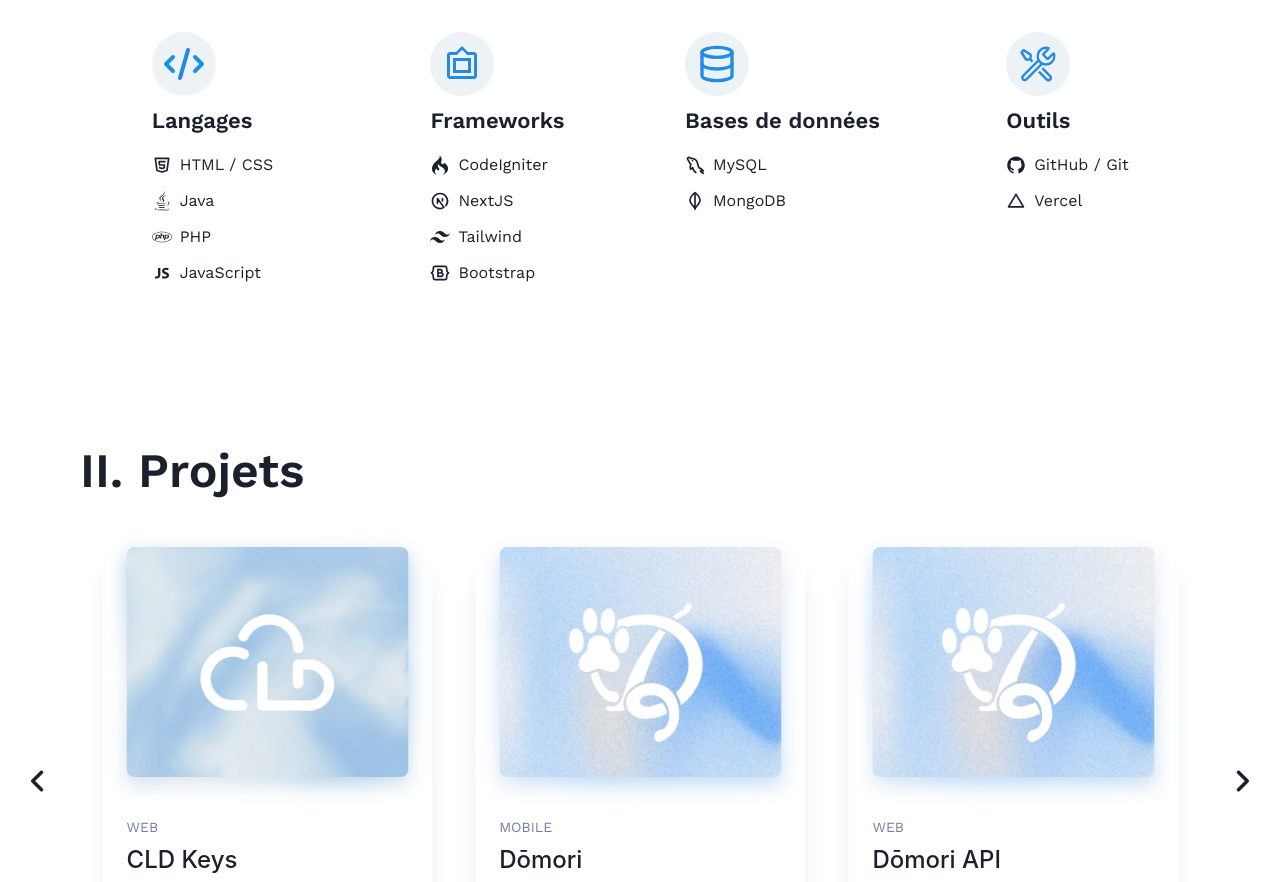
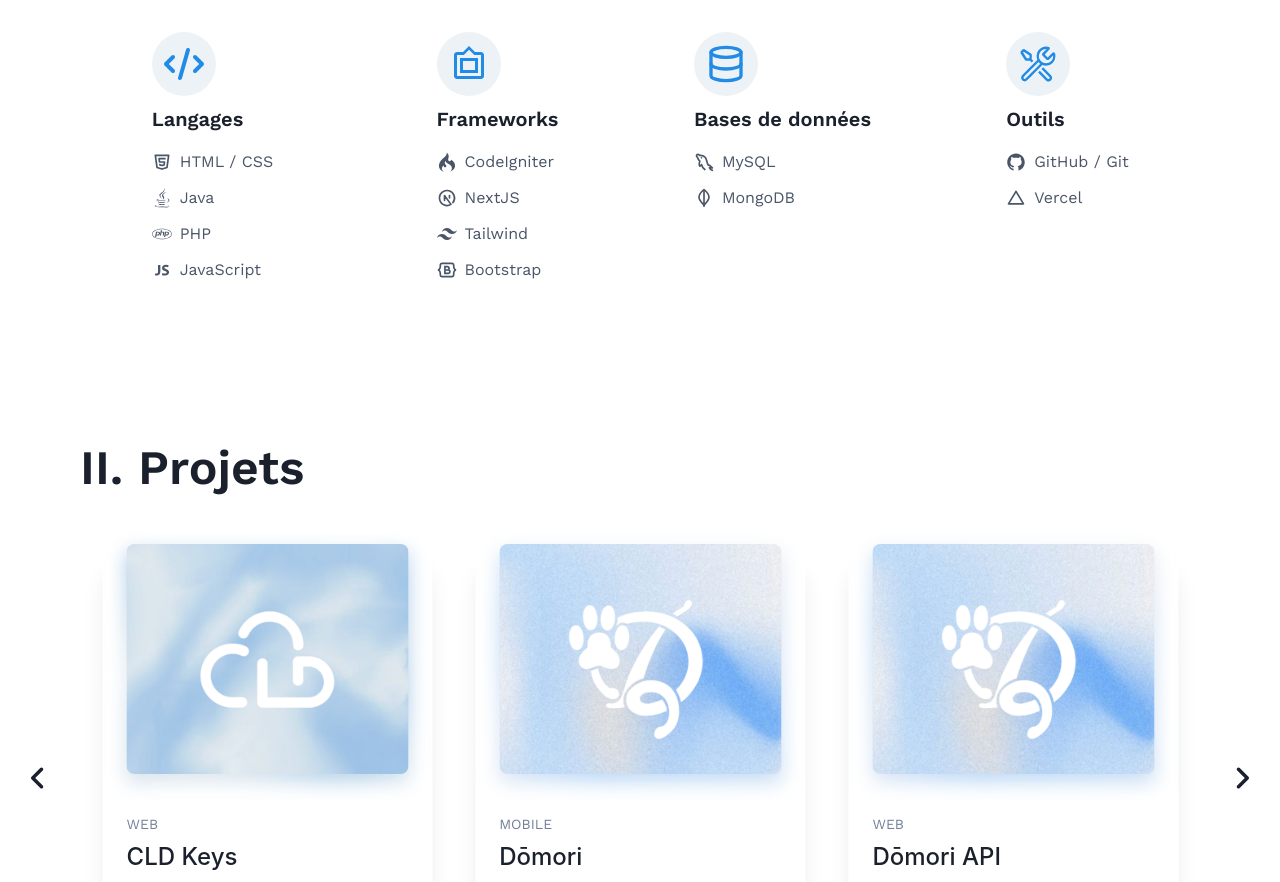
Before and after one commit to Ukureii/portfolio, a Next.js app: page / in a window 1280 px wide. Shown: the part 843-1725 px from the top of the page. Built offline with nearby package versions, Linux system fonts and the light colour scheme.

Commit message:
font size in Skills.js

```diff
--- a/app/components/Skills.js
+++ b/app/components/Skills.js
@@ -48,7 +48,7 @@
                 bg={'gray.100'}>
                 {icon}
             </Flex>
-            <Text fontWeight={600} fontSize={22} mb={2}>{title}</Text>
+            <Text fontWeight={600} fontSize={{ base: 'md', sm: 'lg', lg: 'xl' }} mb={2}>{title}</Text>
             {children}
         </Stack>
     )
@@ -66,7 +66,7 @@
                 <Feature
                     icon={<Icon as={FaCode} w={10} h={10} />}
                     title={'Langages'}>
-                    <List spacing={3}>
+                    <List spacing={3} color={'gray.600'}>
                         {skills['langages'].map((skill, idx) => (
                             <ListItem key={idx}>
                                 <Flex align="center">
@@ -80,7 +80,7 @@
                 <Feature
                     icon={<Icon as={MdOutlineFilterFrames} w={9} h={9} />}
                     title={'Frameworks'}>
-                    <List spacing={3}>
+                    <List spacing={3} color={'gray.600'}>
                         {skills['frameworks'].map((skill, idx) => (
                             <ListItem key={idx}>
                                 <Flex align="center">
@@ -94,7 +94,7 @@
                 <Feature
                     icon={<Icon as={LuDatabase} w={10} h={10} />}
                     title={'Bases de données'}>
-                    <List spacing={3}>
+                    <List spacing={3} color={'gray.600'}>
                         {skills['bdd'].map((skill, idx) => (
                             <ListItem key={idx}>
                                 <Flex align="center">
@@ -108,7 +108,7 @@
                 <Feature
                     icon={<Icon as={VscTools} w={10} h={10} />}
                     title={'Outils'}>
-                    <List spacing={3}>
+                    <List spacing={3} color={'gray.600'}>
                         {skills['outils'].map((skill, idx) => (
                             <ListItem key={idx}>
                                 <Flex align="center">
```
